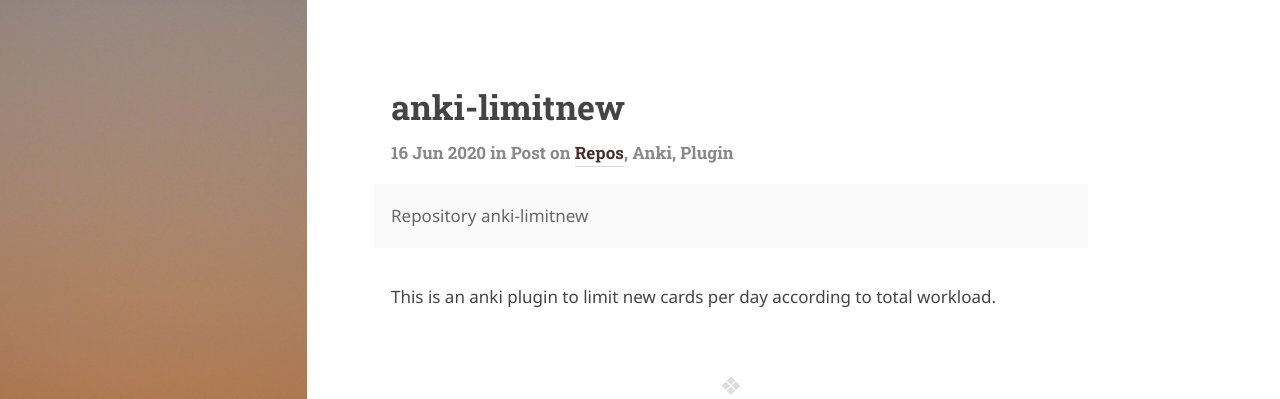
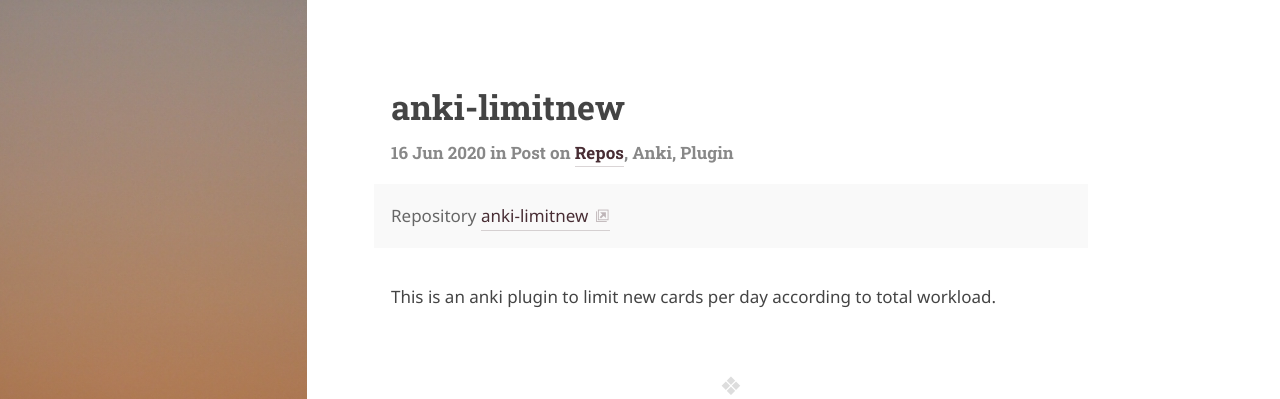
Before and after one commit to ig3/ig3.github.io, a Jekyll site: the page built from _posts/2020-06-16-anki-limitnew.md, in a window 1280 px wide and 1174 px high. Shown: the top 399 px of the window. Built offline with Jekyll 4.4.1, drawn with Linux system fonts in a browser that asks for light colours; some web fonts are replaced; part of the change alters nothing that is shown.

Commit message:
Try linking to repo

```diff
--- a/_posts/2020-06-16-anki-limitnew.md
+++ b/_posts/2020-06-16-anki-limitnew.md
@@ -2,7 +2,7 @@
 layout: post
 title: anki-limitnew
 description: >
-  Repository anki-limitnew
+  Repository [anki-limitnew](https://github.com/ig3/anki-limitnew)
 categories: [post]
 tags: [repo, anki, plugin]
 ---
```
